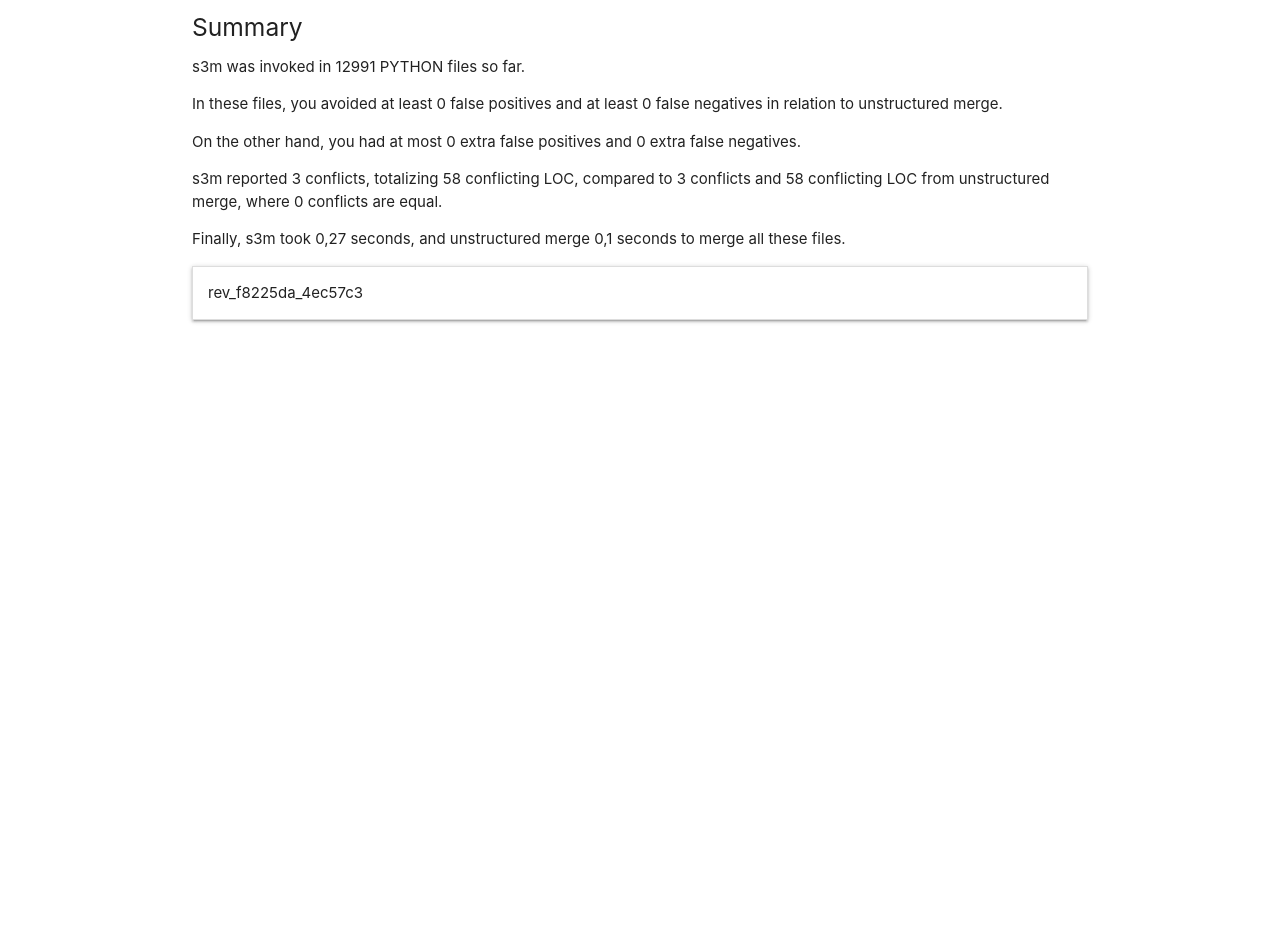
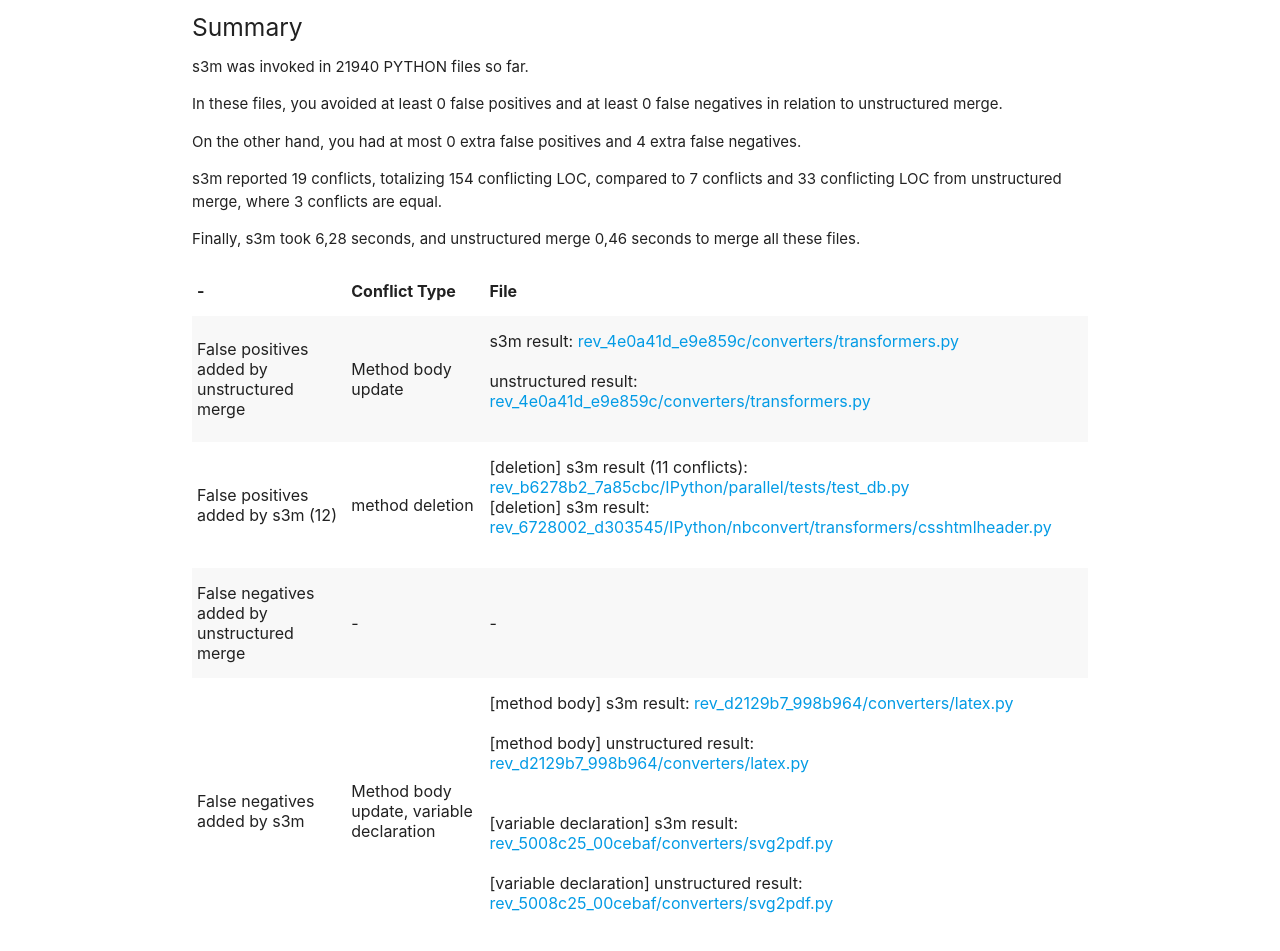
Before and after one commit to allan-mlpe/s3mpython-results, a plain HTML site: page public/ipython/index.html in a window 1280 px wide. Shown: the part 145-1096 px from the top of the page. Before the commit the page ends 800 px from the top, so only its background shows below. Drawn offline with nearby package versions, Linux system fonts and the light colour scheme.

Commit message:
Inclusão de resultados para cenários do projeto ipython de 01-01-2012 a 01-01-2014

```diff
--- a/public/ipython/index.html
+++ b/public/ipython/index.html
@@ -16,63 +16,155 @@
 
 	<div class="container">
 	<h3 class="header">ipython</h3>
+
 	<h5>Summary</h5>
 	<p>
-		s3m was invoked in 12991 PYTHON files so far.
+		s3m was invoked in 21940 PYTHON files so far.
 	</p>
 	<p>
 		In these files, you avoided at least 0 false positives and at least 0 false negatives in relation to unstructured merge.
 	</p>
 	<p>
-		On the other hand, you had at most 0 extra false positives and 0 extra false negatives.
+		On the other hand, you had at most 0 extra false positives and 4 extra false negatives.
 	</p>
 	<p>
-		s3m reported 3 conflicts, totalizing 58 conflicting LOC, compared to 3 conflicts and 58 conflicting LOC from unstructured merge, where 0 conflicts are equal.
+		s3m reported 19 conflicts, totalizing 154 conflicting LOC, compared to 7 conflicts and 33 conflicting LOC from unstructured merge, where 3 conflicts are equal.
 	</p>
 	<p>
-		Finally, s3m took 0,27 seconds, and unstructured merge 0,1 seconds to merge all these files.
+		Finally, s3m took 6,28 seconds, and unstructured merge 0,46 seconds to merge all these files.
 	</p>
 
-	<div class="row">
-		<ul class="collapsible" data-collapsible="accordion">
+
+	<table class="striped">
+        <thead>
+          <tr>
+              <th>-</th>
+              <th>Conflict Type</th>
+              <th>File</th>
+          </tr>
+        </thead>
+
+        <tbody>
+          <tr>
+            <td>False positives added by unstructured merge</td>
+            <td>Method body update</td>
+            <td>
+            	<ul>
             		<li>
-		    <div class="collapsible-header">rev_f8225da_4ec57c3</div>
-		    <div class="collapsible-body">
-		    	<ul class="collapsible" data-collapsible="accordion">
+            			s3m result:
+            			<a href="https://s3mpython.firebaseapp.com/ipython/rev_4e0a41d_e9e859c/s3m-result/transformers.py">
+            				rev_4e0a41d_e9e859c/converters/transformers.py
+            			</a>
+            		</li>
+            		<br/>
             		<li>
-				    <div class="collapsible-header">IPython/core/completer.py</div>
-				    <div class="collapsible-body"><p>
-				    	<p><a href="rev_f8225da_4ec57c3/left/completer.py">Left [f8225da]</a></p>
-				    	<p><a href="rev_f8225da_4ec57c3/base/completer.py">Base [9fbd7a0]</a></p>
-				    	<p><a href="rev_f8225da_4ec57c3/right/completer.py">Right [4ec57c3]</a></p>
-				    	<p><a href="rev_f8225da_4ec57c3/unstructured-result/completer.py">Unstructured merge result</a></p>
-				    </div>
+            			unstructured result:<br/>
+            			<a href="https://s3mpython.firebaseapp.com/ipython/rev_4e0a41d_e9e859c/unstructured-result/transformers.py">
+            				rev_4e0a41d_e9e859c/converters/transformers.py
+            			</a>
+            		</li>
+            	</ul>
+            </td>
+          </tr>
+          <tr>
+            <td>False positives added by s3m (12)</td>
+            <td>method deletion</td>
+            <td>
+            	<ul>
+            		<li>
+            			[deletion] s3m result (11 conflicts):
+            			<a href="https://s3mpython.firebaseapp.com/ipython/rev_b6278b2_7a85cbc/test_db.py">
+            				rev_b6278b2_7a85cbc/IPython/parallel/tests/test_db.py
+            			</a>
             		</li>
 
             		<li>
-				    <div class="collapsible-header">IPython/core/tests/test_completer.py</div>
-				    <div class="collapsible-body"><p>
-				    	<p><a href="rev_f8225da_4ec57c3/left/test_completer.py">Left [f8225da]</a></p>
-				    	<p><a href="rev_f8225da_4ec57c3/base/test_completer.py">Base [9fbd7a0]</a></p>
-				    	<p><a href="rev_f8225da_4ec57c3/right/test_completer.py">Right [4ec57c3]</a></p>
-				    	<p><a href="rev_f8225da_4ec57c3/unstructured-result/test_completer.py">Unstructured merge result</a></p>
-				    </div>
+            			[deletion] s3m result:
+            			<a href="https://s3mpython.firebaseapp.com/ipython/rev_6728002_d303545/csshtmlheader.py">
+            				rev_6728002_d303545/IPython/nbconvert/transformers/csshtmlheader.py
+            			</a>
+            		</li>
+            		<!--
+            		<li>
+            			[dictionary update] s3m result:
+            			<a href="https://s3mpython.firebaseapp.com/ipython/rev_1442128_8e0ecc1/export.py">
+            				rev_1442128_8e0ecc1/IPython/nbconvert/exporters/export.py
+            			</a>
             		</li>
 
             		<li>
-				    <div class="collapsible-header">IPython/terminal/ptshell.py</div>
-				    <div class="collapsible-body"><p>
-				    	<p><a href="rev_f8225da_4ec57c3/left/ptshell.py">Left [f8225da]</a></p>
-				    	<p><a href="rev_f8225da_4ec57c3/base/ptshell.py">Base [9fbd7a0]</a></p>
-				    	<p><a href="rev_f8225da_4ec57c3/right/ptshell.py">Right [4ec57c3]</a></p>
-				    	<p><a href="rev_f8225da_4ec57c3/unstructured-result/ptshell.py">Unstructured merge result</a></p>
-				    </div>
+            			[dictionary update] s3m result:
+            			<a href="https://s3mpython.firebaseapp.com/ipython/rev_5008c25_00cebaf/latex.py">
+            				rev_5008c25_00cebafIPython/nbconvert/exporters/latex.py
+            			</a>
+            		</li>
+
+            		<li>
+            			[dictionary update] s3m result:
+            			<a href="https://s3mpython.firebaseapp.com/ipython/rev_dd3a81d_89b52e3/exporter.py">
+            				rev_dd3a81d_89b52e3/IPython/nbconvert/exporters/exporter.py
+            			</a>
+            		</li>
+
+            		<li>
+            			[dictionary update] s3m result:
+            			<a href="https://s3mpython.firebaseapp.com/ipython/rev_b743e16_6148c2f/exporter.py">
+            				rev_b743e16_6148c2f/IPython/nbconvert/exporters/exporter.py
+            			</a>
+            		</li>
+            		-->
+            	</ul>
+            </td>
+          </tr>
+          <tr>
+            <td>False negatives added by unstructured merge</td>
+            <td>-</td>
+            <td>-</td>
+          </tr>
+          <tr>
+            <td>False negatives added by s3m</td>
+            <td>Method body update, variable declaration</td>
+            <td>
+            	<ul>
+            		<li>
+            			[method body] s3m result:
+            			<a href="https://s3mpython.firebaseapp.com/ipython/rev_d2129b7_998b964/s3m-result/latex.py">
+            				rev_d2129b7_998b964/converters/latex.py
+            			</a>
+            		</li>
+            		<br/>
+            		<li>
+            			[method body] unstructured result:<br/>
+            			<a href="https://s3mpython.firebaseapp.com/ipython/rev_d2129b7_998b964/unstructured-result/latex.py">
+            				rev_d2129b7_998b964/converters/latex.py
+            			</a>
+            		</li>
+            		<br/><br/>
+            		<li>
+            			[variable declaration] s3m result:
+            			<a href="https://s3mpython.firebaseapp.com/ipython/rev_5008c25_00cebaf/s3m-result/svg2pdf.py">
+            				rev_5008c25_00cebaf/converters/svg2pdf.py
+            			</a>
+            		</li>
+            		<br/>
+            		<li>
+            			[variable declaration] unstructured result:<br/>
+            			<a href="https://s3mpython.firebaseapp.com/ipython/rev_5008c25_00cebaf/unstructured-result/svg2pdf.py">
+            				rev_5008c25_00cebaf/converters/svg2pdf.py
+            			</a>
             		</li>
             	</ul>
-		    </div>
-		  </li>
-		</ul>
-	</div>
+            </td>
+          </tr>
+        </tbody>
+      </table>
+
+
+
+
+      <br/><br/>
+
+
 	</div>
 </body>
 </html>
```
Also changed, not shown: 12 other files. Lines whose indentation alone changed are shown as unchanged.
